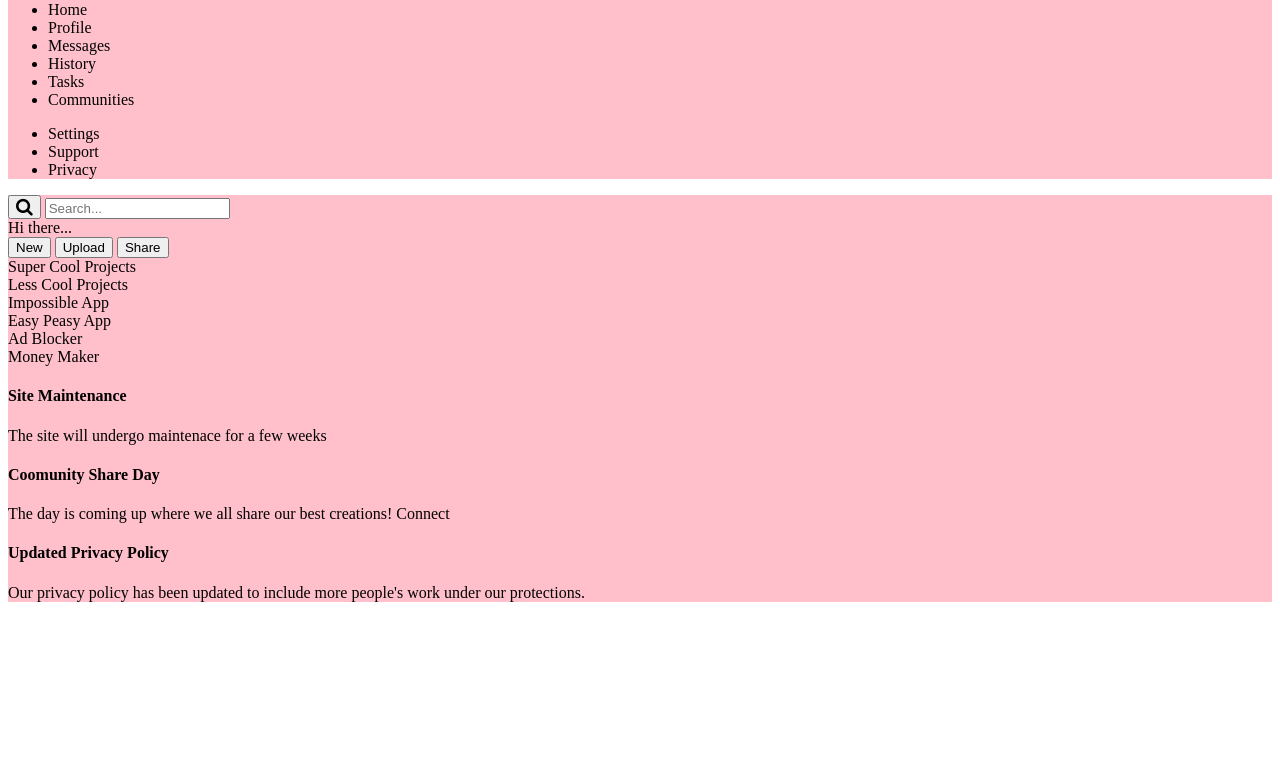
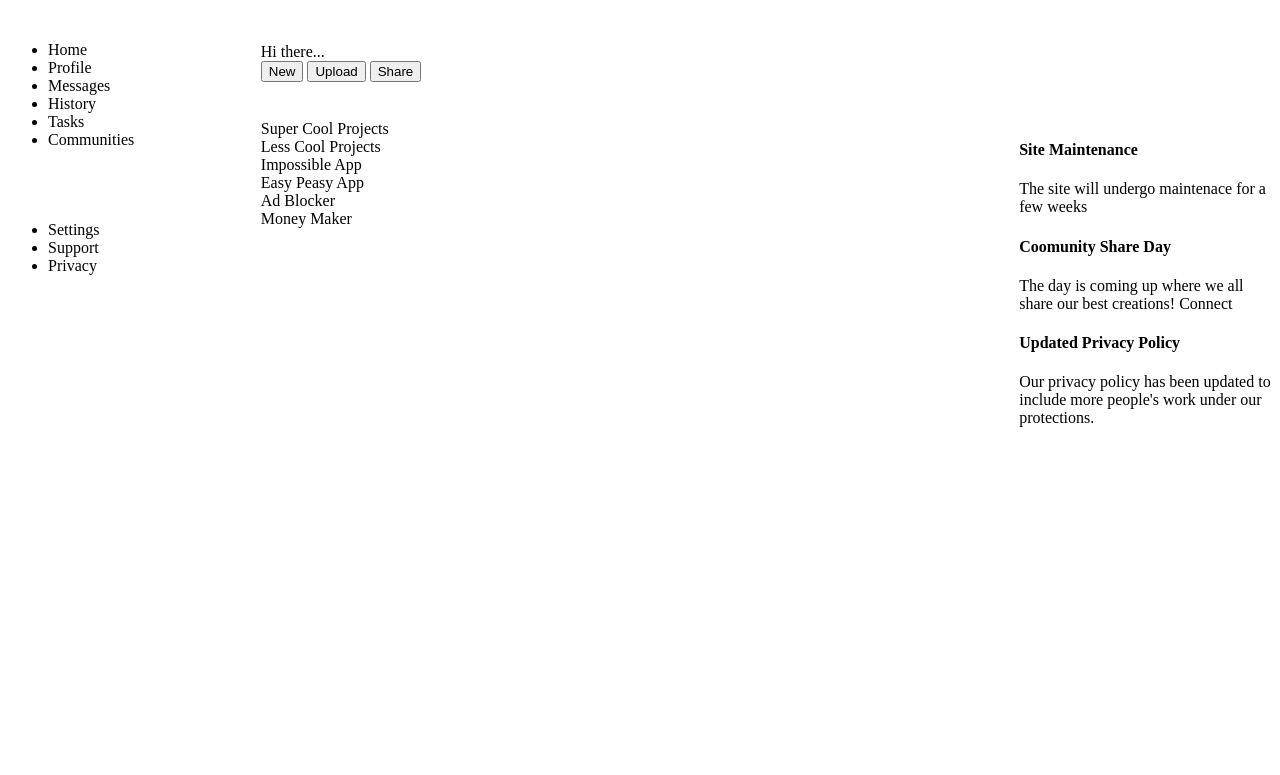
Before and after one commit to Meeran-Tofiq/admin-dashboard, a plain HTML site: page index.html in a window 1280 px wide. Shown: the part 41-816 px from the top of the page. Drawn offline with Linux system fonts and the light colour scheme.

Commit message:
Add basic layout styling of structure

```diff
--- a/styles.css
+++ b/styles.css
@@ -1,3 +1,42 @@
-div {
-    background: pink;
+body {
+    display: grid;
+    grid-template: 1fr 4fr / 1fr 4fr;
+    height: 100vh;
+    overflow: hidden;
 }
+
+.sidebar {
+    grid-column: 1;
+    grid-row: 1 / span 2;
+
+    display: flex;
+    flex-direction: column;
+    gap: 40px;
+}
+
+header {
+    grid-column: 2;
+    grid-row: 1;
+    display: grid;
+    grid-template: 1fr 1fr / 1fr;
+}
+
+.content {
+    display: grid;
+    grid-template: 1fr 1fr / 3fr 1fr;
+}
+
+.content .projects {
+    grid-column: 1;
+    grid-row: 1 / span 2;
+}
+
+.content .announcements {
+    grid-column: 2;
+    grid-row: 1;
+}
+
+.content .trending {
+    grid-column: 2;
+    grid-row: 2;
+}
```
